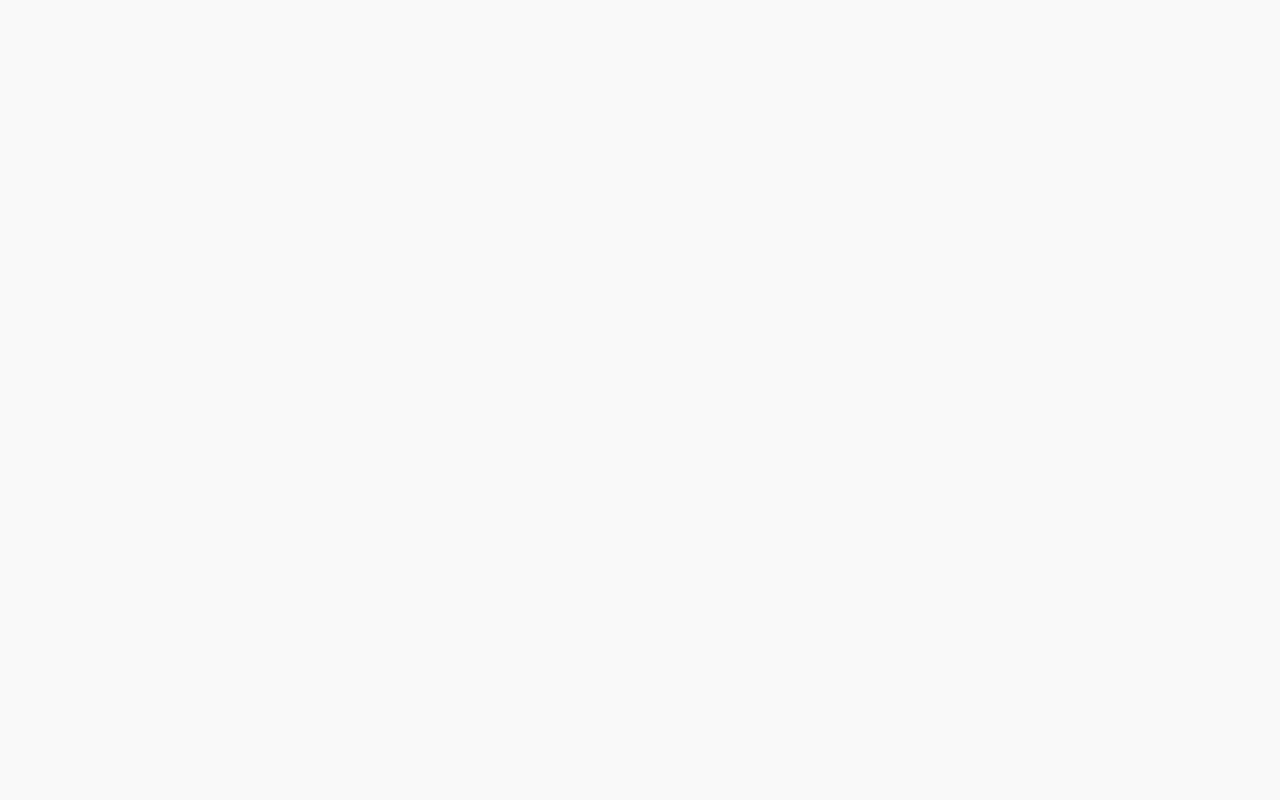
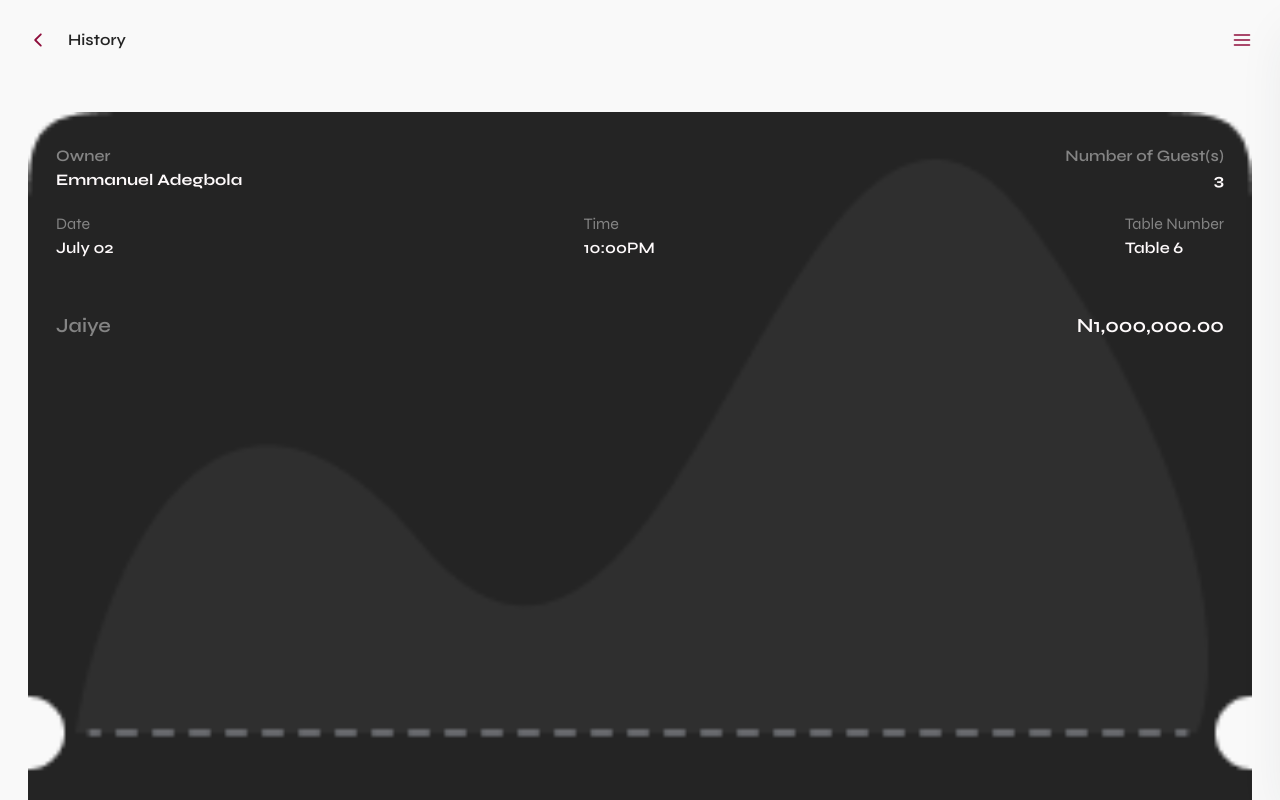
Before and after one commit to BamBam-Automation/jaiye, a React (Create React App) app: page /history in a window 1280 px wide. Before the commit this address had no page. Built offline with nearby package versions, Linux system fonts and the light colour scheme.

Commit message:
History Page and History Card Component

```diff
--- a/src/App.js
+++ b/src/App.js
@@ -6,6 +6,7 @@ import Explore from './Pages/Explore';
 import Clubpage from './Pages/Clubpage';
 import Ticket from './Pages/Ticket';
 import QRCode from './Pages/QRCode';
+import History from './Pages/History';
 
 
 function App() {
@@ -20,6 +21,7 @@ function App() {
           <Route path="club" element={<Clubpage />} />
           <Route path="ticket" element={<Ticket />} />
           <Route path='scan' element={<QRCode />} />
+          <Route path='history' element={<History />} />
         </Routes>
       </BrowserRouter>
     </div>
--- /dev/null
+++ b/src/Pages/History.jsx
@@ -0,0 +1,16 @@
+import React from "react";
+import NavBar from "../components/NavBar";
+import HistoryCard from "../components/HistoryCard";
+
+const History = () => {
+  return (
+    <div className="p-7 grid gap-5 items-start">
+      <NavBar title={"History"} />
+      <div className="mt-10">
+        <HistoryCard />
+      </div>
+    </div>
+  );
+};
+
+export default History;
--- /dev/null
+++ b/src/components/HistoryCard.jsx
@@ -0,0 +1,44 @@
+import React from "react";
+import History from "../images/HistoryCard.svg";
+
+const HistoryCard = () => {
+  return (
+    <div className="relative">
+      <img className="absolute w-full" src={History} alt="" />
+      <div className="absolute w-full px-7 pt-8">
+        <div className="relative font-semibold flex items-center justify-between text-[#848484]">
+          <p>Owner</p>
+          <p>Number of Guest(s)</p>
+        </div>
+        <div className="relative text-[#fefafb] font-bold flex items-center justify-between">
+          <h6>Emmanuel Adegbola</h6>
+          <h6>3</h6>
+        </div>
+        <div className="flex justify-between mt-5">
+          <div>
+            <p className="text-[#848484]">Date</p>
+            <h6 className="text-[#fefafb] font-semibold">July 02</h6>
+          </div>
+          <div>
+            <p className="text-[#848484]">Time</p>
+            <h6 className="text-[#fefafb] font-semibold">10:00PM</h6>
+          </div>
+          <div>
+            <p className="text-[#848484]">Table Number</p>
+            <h6 className="text-[#fefafb] font-semibold">Table 6</h6>
+          </div>
+        </div>
+        <div className="absolute w-full left-0 px-7 -bottom-20">
+          <div className="flex items-center justify-between bottom-0">
+            <h6 className="text-[#848484] text-xl font-semibold">Jaiye</h6>
+            <h6 className="text-[#fefafb] font-semibold text-xl">
+              N1,000,000.00
+            </h6>
+          </div>
+        </div>
+      </div>
+    </div>
+  );
+};
+
+export default HistoryCard;
```
Also changed, not shown: src/images/HistoryCard.svg (added).
